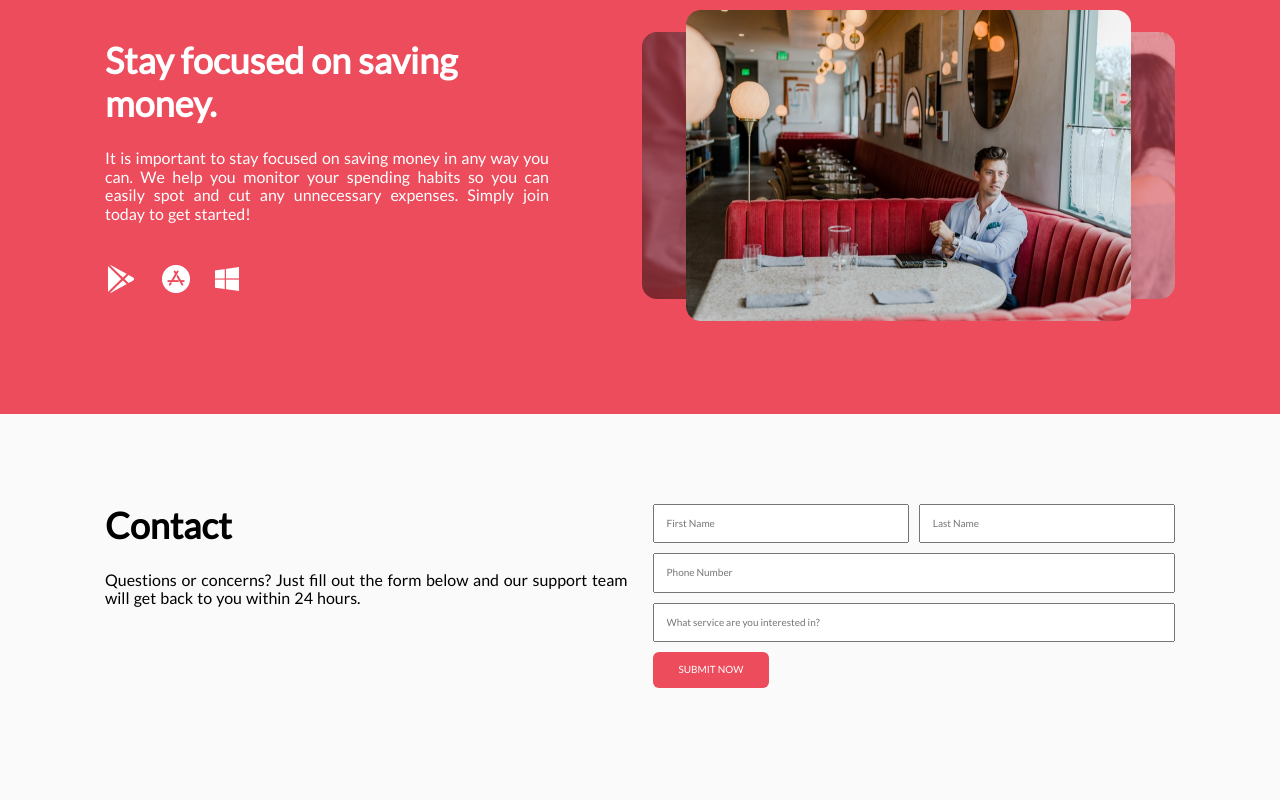
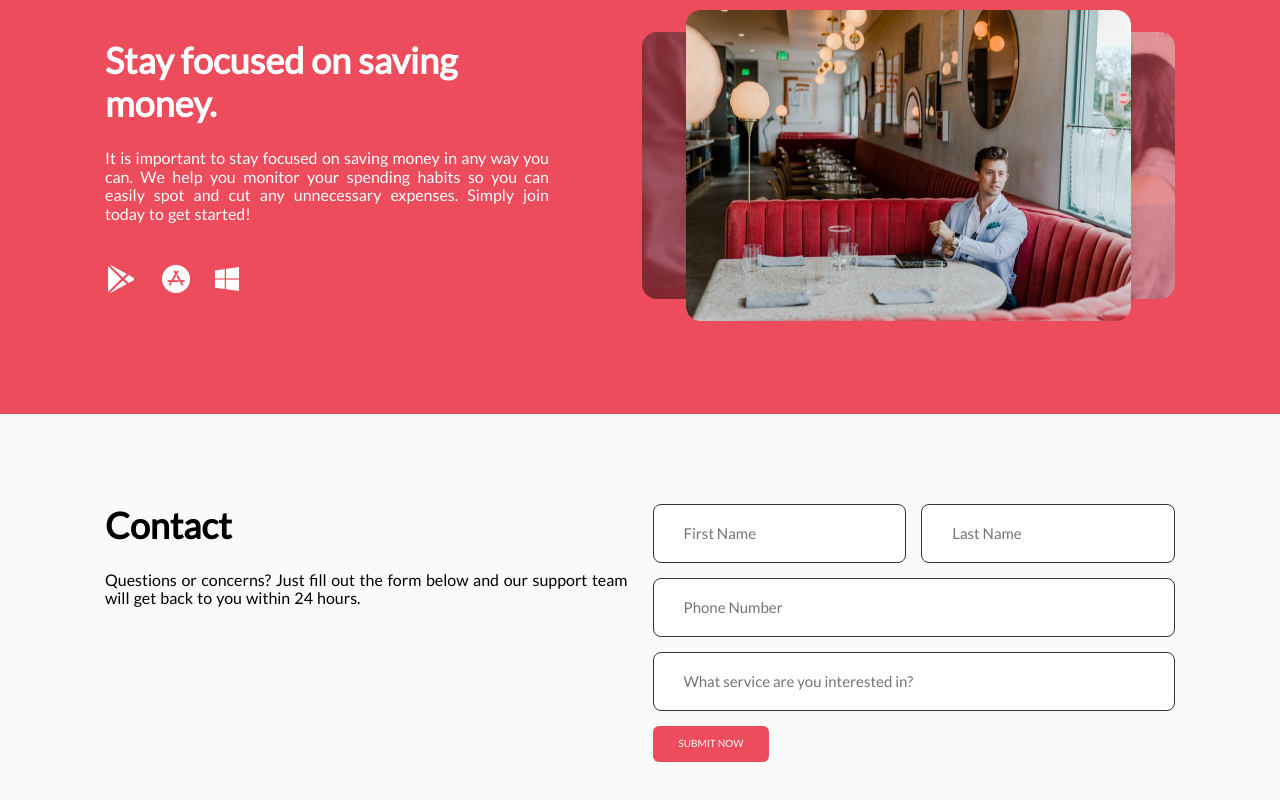
Before and after one commit to mario-website/webDev2023, a React (Vite) app: page / in a window 1280 px wide. Shown: the part 2083-2883 px from the top of the page. Before the commit the page ends 2861 px from the top, so only its background shows below. Built offline with nearby package versions, Linux system fonts and the light colour scheme.

Commit message:
Finished contact section

```diff
--- a/src/sections/contact/index.css
+++ b/src/sections/contact/index.css
@@ -1,5 +1,5 @@
 .contact {
-  --gapForm: 10px;
+  --gapForm: 15px;
   padding: 9rem 0;
 
   & .container {
@@ -21,7 +21,10 @@
     flex: 1;
 
     & input {
-      padding: 12px;
+      padding: 2rem 0 2rem 3rem;
+      font-size: 1.5rem;
+      border: 1px solid #333333;
+      border-radius: 8px;
     }
 
     & .form-row {
@@ -39,8 +42,9 @@
       flex-direction: column;
       gap: var(--gapForm);
 
-      & .btn {
-        max-width: fit-content;
+      & .button {
+        min-width: max-content;
+        height: fit-content;
         background-color: #ed4c5c;
         border: none;
         border-radius: 6px;
@@ -51,7 +55,7 @@
         font-size: 1rem;
       }
 
-      & .btn:hover {
+      & .button:hover {
         cursor: pointer;
       }
     }
--- a/src/sections/contact/index.jsx
+++ b/src/sections/contact/index.jsx
@@ -12,17 +12,53 @@ const Contact = () => {
     serviceInterest: '',
   };
   const [formData, setFormData] = useState(formDataDefultValues);
+  const [formSubmitedSucesful, setFormSubmitedSucesful] = useState('');
+  const [successTimeoutId, setSuccessTimeoutId] = useState(null);
 
   const handleInputChange = (event) => {
     setFormData((prev) => ({ ...prev, [event.target.name]: event.target.value }));
   };
 
+  const setFormText = () => {
+    // Clear any old timeout
+    if (successTimeoutId) {
+      clearTimeout(successTimeoutId);
+    }
+
+    // Set a new timeout and save its ID
+    const newTimeoutId = setTimeout(() => {
+      setFormSubmitedSucesful('');
+    }, 5000);
+
+    setSuccessTimeoutId(newTimeoutId);
+  };
+
   const handleSubmit = (event) => {
     event.preventDefault();
+
+    // VALIDATION:
+    // Check if phone number is 10 digits long
+    if (formData.phoneNumber.length !== 10) {
+      alert('Please enter a 10-digit phone number.');
+      return;
+    }
+    // Check if all fields are filled out
+    for (let key in formData) {
+      if (formData[key] === '') {
+        alert('Please fill out all fields.');
+        return;
+      }
+    }
+
+    // if validation will not make any action then...
+    // Clear the form
+    setFormSubmitedSucesful(
+      'Thank you for your submission! Our support team will review your inquiry and get back to you within 24 hours.'
+    );
     console.log(`formData:`, formData);
 
-    // Clear the form
     setFormData(formDataDefultValues);
+    setFormText();
   };
 
   return (
@@ -59,8 +95,11 @@ const Contact = () => {
               value={formData.phoneNumber}
               onChange={handleInputChange}
               placeholder='Phone Number'
+              pattern='[0-9]{10}'
+              title='Phone number should be 10 digits long.'
               required
             />
+
             <input
               type='text'
               name='serviceInterest'
@@ -69,9 +108,13 @@ const Contact = () => {
               placeholder='What service are you interested in?'
               required
             />
-            <button type='submit' onClick={handleSubmit} className='btn'>
-              SUBMIT NOW
-            </button>
+
+            <div className='form-row'>
+              <button type='submit' onClick={handleSubmit} className='button'>
+                SUBMIT NOW
+              </button>
+              <Text>{formSubmitedSucesful}</Text>
+            </div>
           </form>
         </div>
       </div>
```
